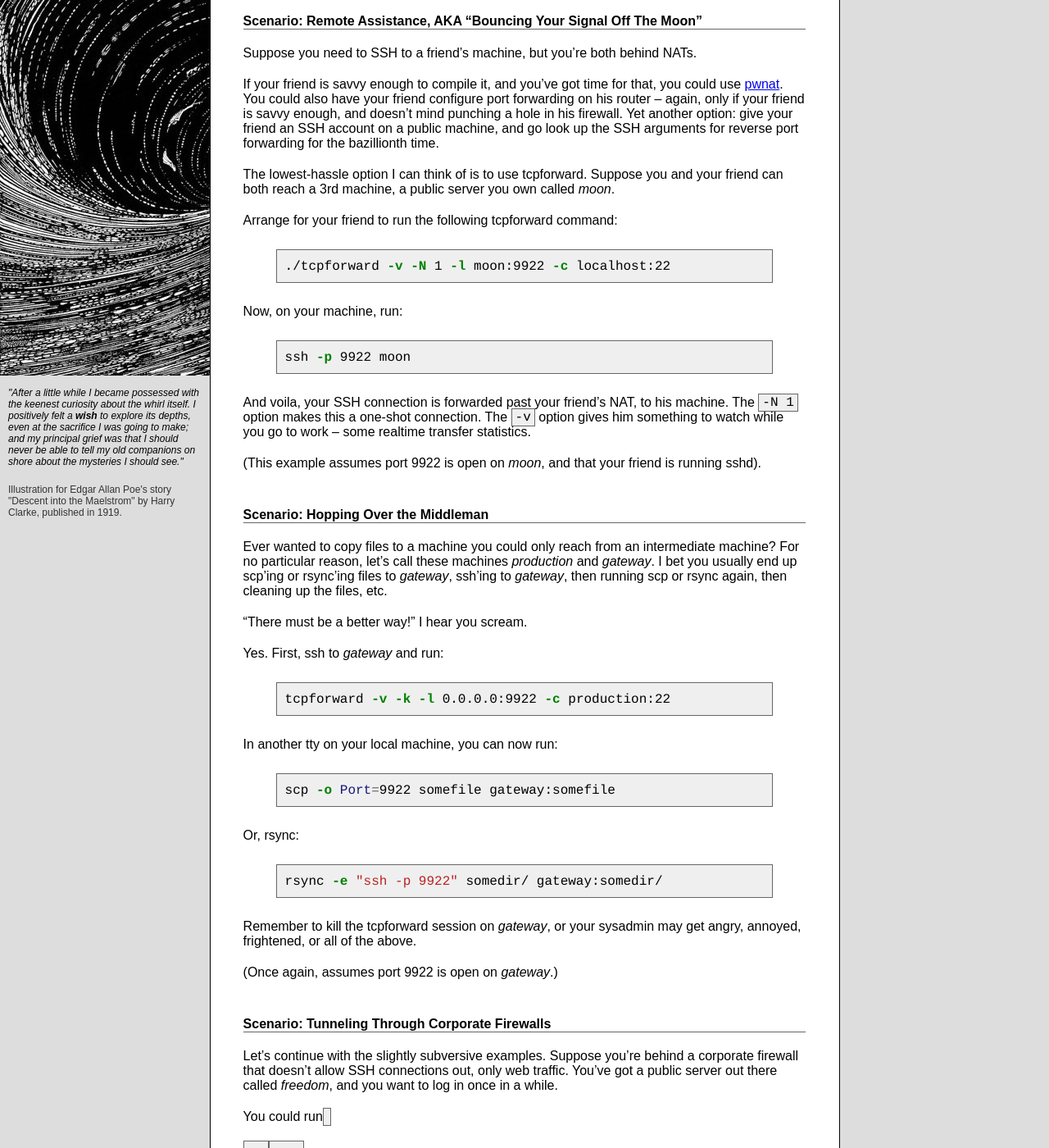
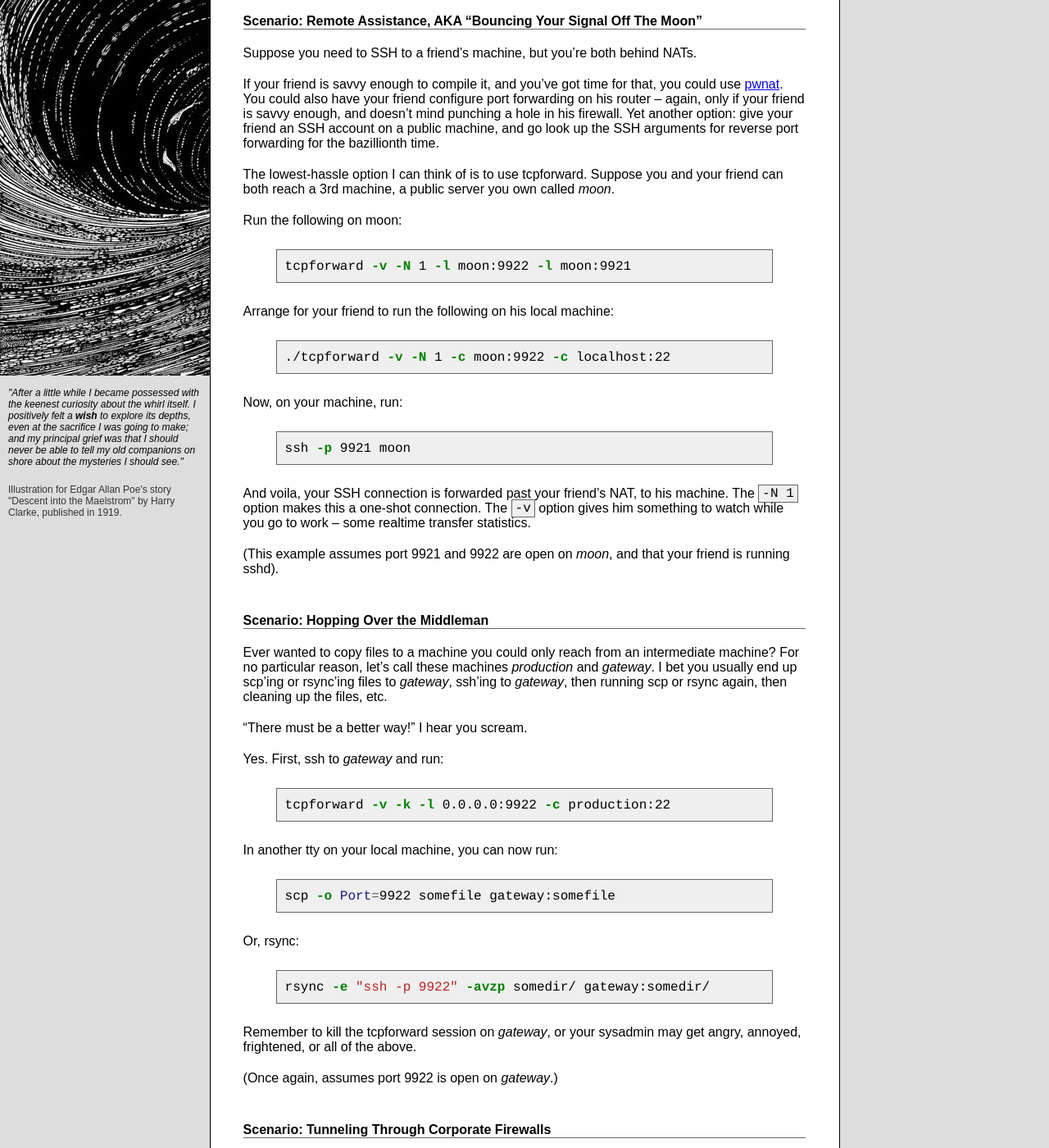
Before and after one commit to acg/acg.github.com, a Jekyll site: the page built from _posts/2011-02-07-bouncing-hopping-tunneling-with-tcpforward.markdown, in a window 1280 px wide and 1400 px high, scrolled down 308 px. Shown: the whole window at 82% size. Built offline with Jekyll 4.4.1, drawn with Linux system fonts in a browser that asks for light colours; Markdown is read by kramdown in place of the engine named in the settings.

Commit message:
fixes to command examples

```diff
--- a/_posts/2011-02-07-bouncing-hopping-tunneling-with-tcpforward.markdown
+++ b/_posts/2011-02-07-bouncing-hopping-tunneling-with-tcpforward.markdown
@@ -22,21 +22,27 @@ If your friend is savvy enough to compile it, and you've got time for that, you
 
 The lowest-hassle option I can think of is to use tcpforward. Suppose you and your friend can both reach a 3rd machine, a public server you own called *moon*.
 
-Arrange for your friend to run the following tcpforward command:
+Run the following on moon:
 
 {% highlight bash %}
-./tcpforward -v -N 1 -l moon:9922 -c localhost:22
+tcpforward -v -N 1 -l moon:9922 -l moon:9921
+{% endhighlight %}
+
+Arrange for your friend to run the following on his local machine:
+
+{% highlight bash %}
+./tcpforward -v -N 1 -c moon:9922 -c localhost:22
 {% endhighlight %}
 
 Now, on your machine, run:
 
 {% highlight bash %}
-ssh -p 9922 moon
+ssh -p 9921 moon
 {% endhighlight %}
 
 And voila, your SSH connection is forwarded past your friend's NAT, to his machine. The <code>-N 1</code> option makes this a one-shot connection. The <code>-v</code> option gives him something to watch while you go to work -- some realtime transfer statistics.
 
-(This example assumes port 9922 is open on *moon*, and that your friend is running sshd).
+(This example assumes port 9921 and 9922 are open on *moon*, and that your friend is running sshd).
 
 <span id="hopping"></span>
 ### Scenario: Hopping Over the Middleman ###
@@ -60,7 +66,7 @@ scp -o Port=9922 somefile gateway:somefile
 Or, rsync:
 
 {% highlight bash %}
-rsync -e "ssh -p 9922" somedir/ gateway:somedir/
+rsync -e "ssh -p 9922" -avzp somedir/ gateway:somedir/
 {% endhighlight %}
 
 Remember to kill the tcpforward session on *gateway*, or your sysadmin may get angry, annoyed, frightened, or all of the above.
```
